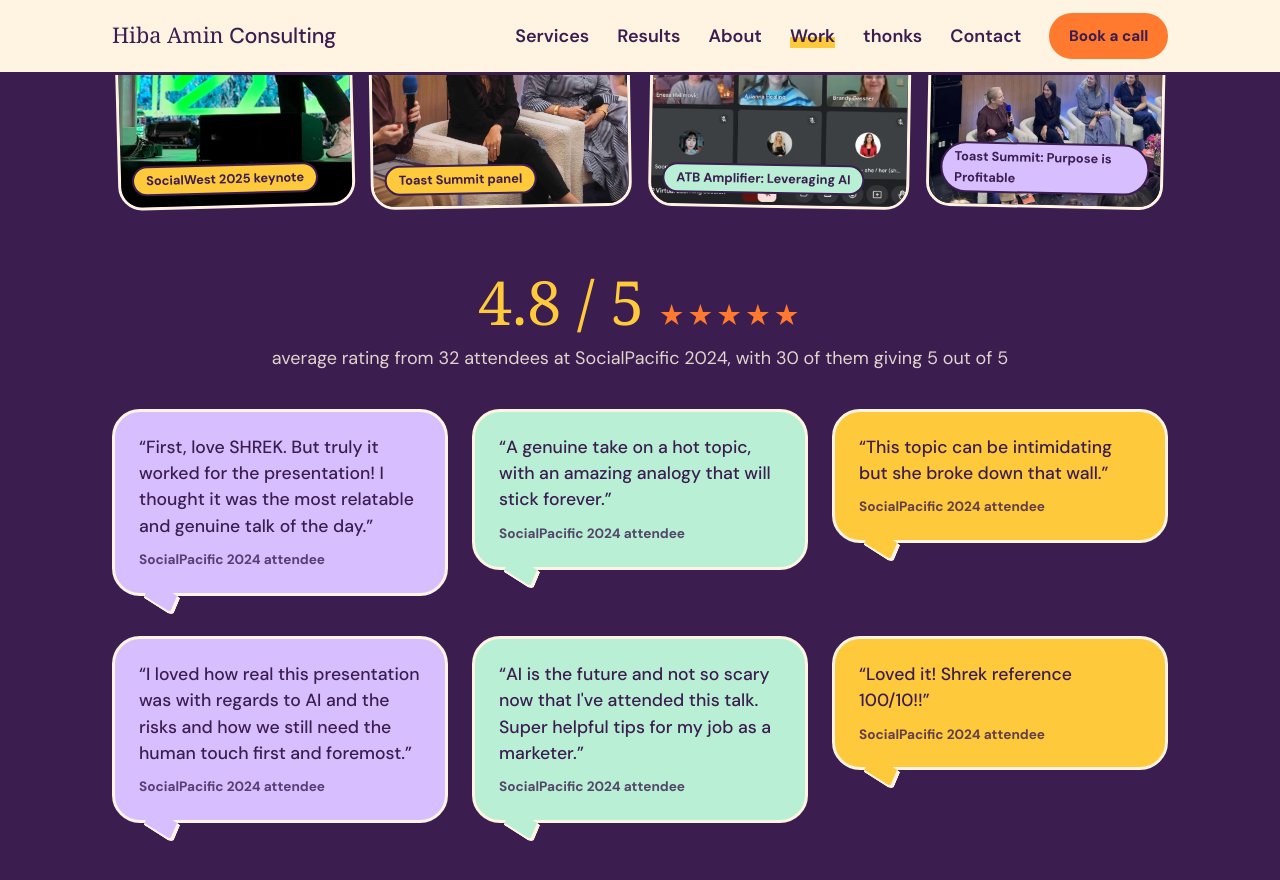
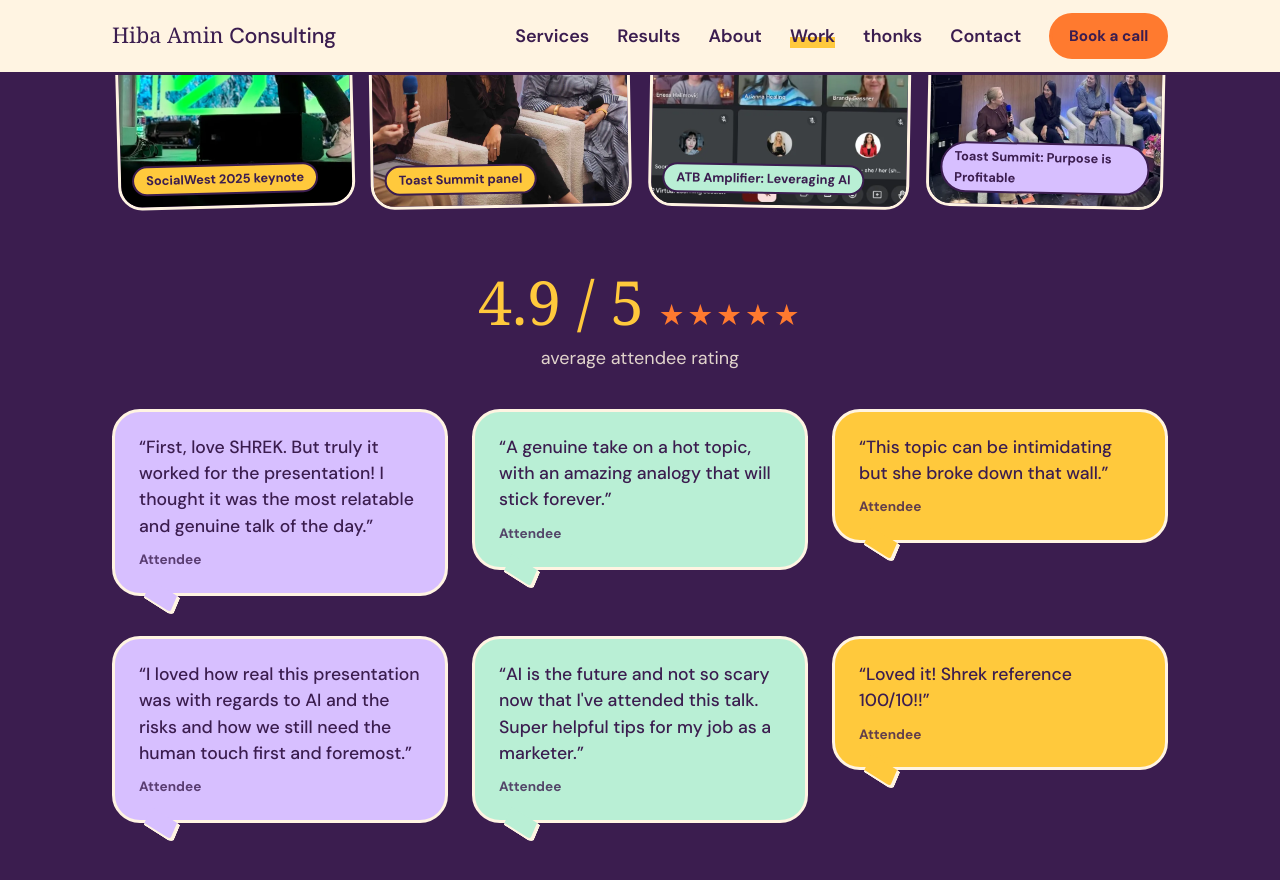
Before and after one commit to h5amin/h5amin.github.io, a Jekyll site: the page built from work/index.html, in a window 1280 px wide and 900 px high, scrolled down 4645 px. Shown: the top 880 px of the window. Built offline with Jekyll 4.4.1, drawn with Linux system fonts in a browser that asks for light colours; some web fonts are replaced.

Commit message:
Update speaking rating and make review quotes event-neutral
Co-Authored-By: Claude Opus 5.5 <noreply@anthropic.com>
Claude-Session: https://claude.ai/code/session_01M3jWd6jbrxGvJCUCQM4XXr

```diff
--- a/_data/speaking.yml
+++ b/_data/speaking.yml
@@ -22,21 +22,21 @@ photos:
     alt: Video call grid from the ATB Amplifier "Leveraging AI" virtual learning session
 
 reviews:
-  rating: "4.8 / 5"
-  rating_note: average rating from 32 attendees at SocialPacific 2024, with 30 of them giving 5 out of 5
+  rating: "4.9 / 5"
+  rating_note: average attendee rating
   quotes:
     - text: "First, love SHREK. But truly it worked for the presentation! I thought it was the most relatable and genuine talk of the day."
-      source: SocialPacific 2024 attendee
+      source: Attendee
     - text: "A genuine take on a hot topic, with an amazing analogy that will stick forever."
-      source: SocialPacific 2024 attendee
+      source: Attendee
     - text: "This topic can be intimidating but she broke down that wall."
-      source: SocialPacific 2024 attendee
+      source: Attendee
     - text: "I loved how real this presentation was with regards to AI and the risks and how we still need the human touch first and foremost."
-      source: SocialPacific 2024 attendee
+      source: Attendee
     - text: "AI is the future and not so scary now that I've attended this talk. Super helpful tips for my job as a marketer."
-      source: SocialPacific 2024 attendee
+      source: Attendee
     - text: "Loved it! Shrek reference 100/10!!"
-      source: SocialPacific 2024 attendee
+      source: Attendee
 
 talks:
   - type: Panel
```
